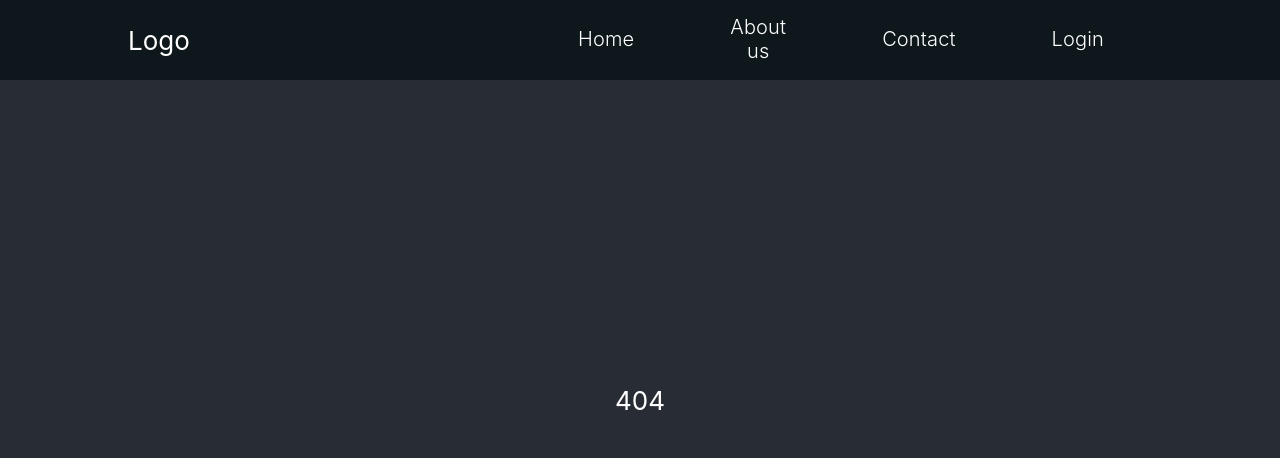
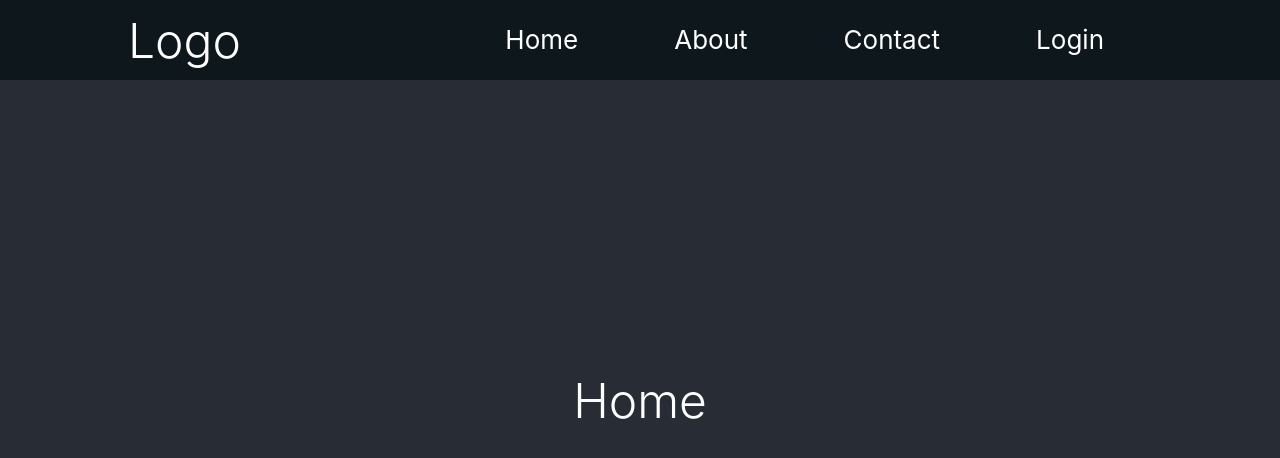
Before and after one commit to advmczvk/daftacademy-react-101, a React (Create React App) app: page / in a window 1280 px wide. Before the commit this address had no page. Shown: the top 458 px of the page. Built offline with nearby package versions, Linux system fonts and the light colour scheme.

Commit message:
feat: :recycle: Change links to navlinks
Change links to navlinks to set active directory (not working)

```diff
--- a/src/App.tsx
+++ b/src/App.tsx
@@ -7,7 +7,7 @@ import { Home } from './Home';
 import { Header } from './Header';
 
 export const paths = {
-  home: 'home',
+  home: '',
   about: 'about',
   contact: 'contact',
   login: 'login'
@@ -26,9 +26,9 @@ function App() {
         <Header />
 
         <Routes>
-          <Route path={`/${paths.home}`} element={<Home />}/>
-          <Route path={`/${paths.about}`} element={<div>About</div>}/>
-          <Route path={`/${paths.contact}`} element={<div>Contact</div>}/>
+          <Route index element={<Home />}/>
+          <Route path={`/${paths.about}`} element={<h3>About</h3>}/>
+          <Route path={`/${paths.contact}`} element={<h3>Contact</h3>}/>
           <Route path={`/${paths.login}`} element={<InputForm />}/>
 
           <Route path='*' element={<div>404</div>}/>
--- a/src/Header/Header.module.scss
+++ b/src/Header/Header.module.scss
@@ -32,9 +32,8 @@ header {
 
             li {
                 margin: 0 3rem;
-            }
 
-            li h6::after {
+                ::after {
                     content: '';
                     display: block;
                     width: 0px;
@@ -44,16 +43,23 @@ header {
                     transition: width .2s, margin-top .2s;
                 }
 
-            li h6:hover::after {
+                :hover::after {
                     content: '';
                     width: 100%;
                 }
+
+                ::after.active {
+                    margin-top: 3px;
+                }
+            }
+
         }
     }
 
 }
 
-@media screen and (max-width: 800px) {
+
+@media screen and (max-width: 1000px) {
     header{
         .menu {
             visibility: visible;
--- a/src/Header/Header.tsx
+++ b/src/Header/Header.tsx
@@ -1,5 +1,5 @@
 import { useState } from 'react';
-import { Link } from 'react-router-dom';
+import { NavLink } from 'react-router-dom';
 import { paths } from '../App'
 import styles from './Header.module.scss';
 import MenuIcon from '@mui/icons-material/Menu';
@@ -12,29 +12,28 @@ export const Header = () => {
     const toggleNav = () => {
         setToggleMenu(!toggleMenu);
         setNavClass( !toggleMenu ? `${styles.navOpen}` : `${styles.navClosed}`);
-
     }
 
     return <>
     <header>
-        <div className={styles.logo}>Logo</div>
-        <button className={styles.menu} onClick={toggleNav}>{ !toggleMenu ? <MenuIcon fontSize="large"/> : <CloseIcon fontSize="large"/> }</button>
+        <div className={styles.logo}><h3>Logo</h3></div>
         <nav className={navClass}>
             <ul>
                 <li>
-                    <Link className='AppLink' to={`/${paths.home}`}><h6>Home</h6></Link>
+                    <NavLink className={({ isActive }) => (isActive ? 'active' : 'inactive')} to={`/${paths.home}`} onClick={ toggleNav }>Home</NavLink>
                 </li>
                 <li>
-                    <Link className='AppLink' to={`/${paths.about}`}><h6>About us</h6></Link>
+                    <NavLink className={({ isActive }) => (isActive ? 'active' : 'inactive')} to={`/${paths.about}`} onClick={ toggleNav }>About</NavLink>
                 </li>
                 <li>
-                    <Link className='AppLink' to={`/${paths.contact}`}><h6>Contact</h6></Link>
+                    <NavLink className={({ isActive }) => (isActive ? 'active' : 'inactive')} to={`/${paths.contact}`} onClick={ toggleNav }>Contact</NavLink>
                 </li>
                 <li>
-                    <Link className='AppLink' to={`/${paths.login}`}><h6>Login</h6></Link>
+                    <NavLink className={({ isActive }) => (isActive ? 'active' : 'inactive')} to={`/${paths.login}`} onClick={ toggleNav }>Login</NavLink>
                 </li>
             </ul>
         </nav>
+        <button className={styles.menu} onClick={toggleNav}>{ !toggleMenu ? <MenuIcon fontSize="large"/> : <CloseIcon fontSize="large"/> }</button>
     </header>
     </>
 
--- a/src/Home/Home.tsx
+++ b/src/Home/Home.tsx
@@ -1,3 +1,3 @@
 export const Home = () => {
-    return <div>Home</div>
+    return <h3>Home</h3>
 }
```
Lines whose indentation alone changed are shown as unchanged.
